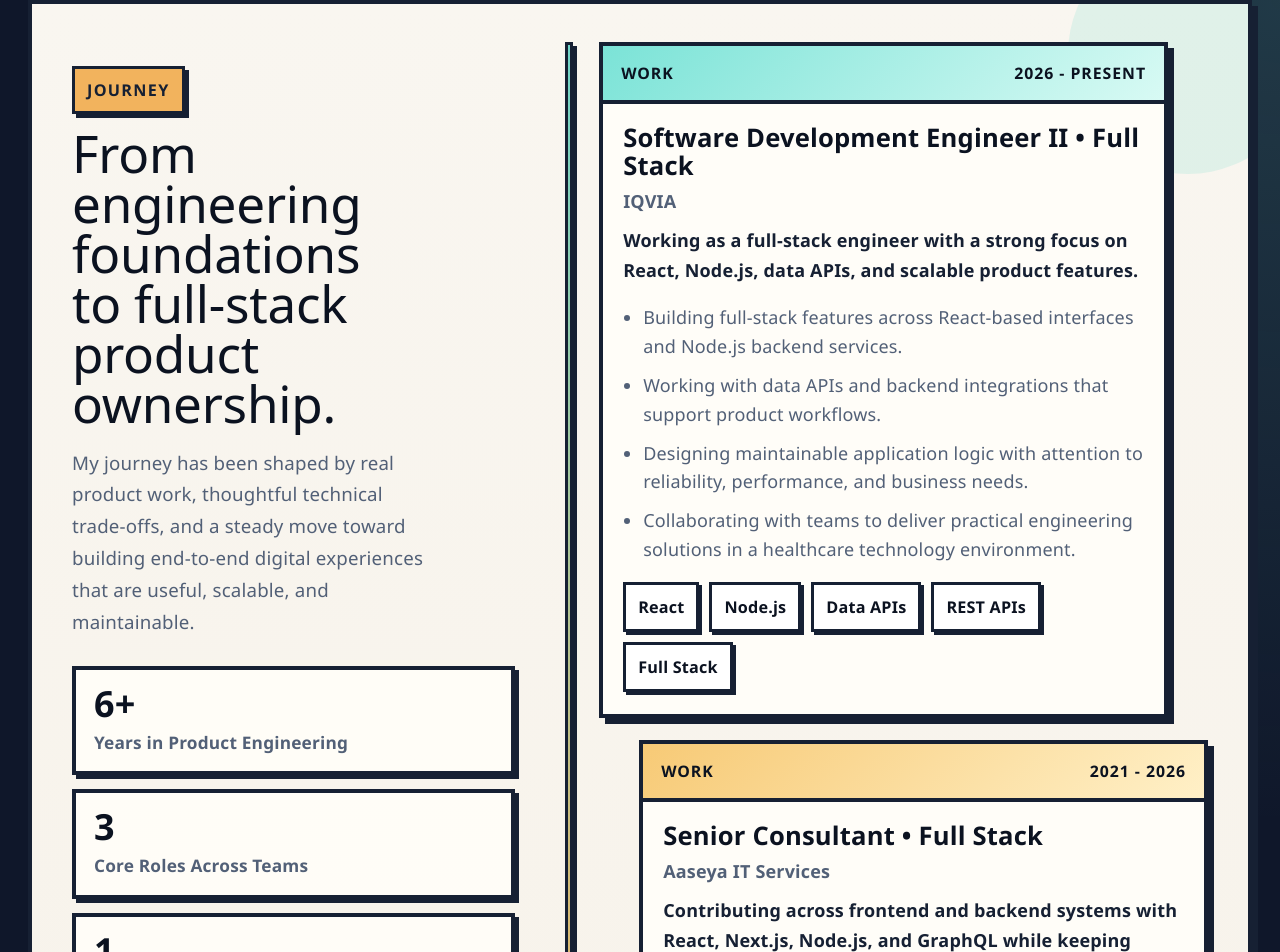
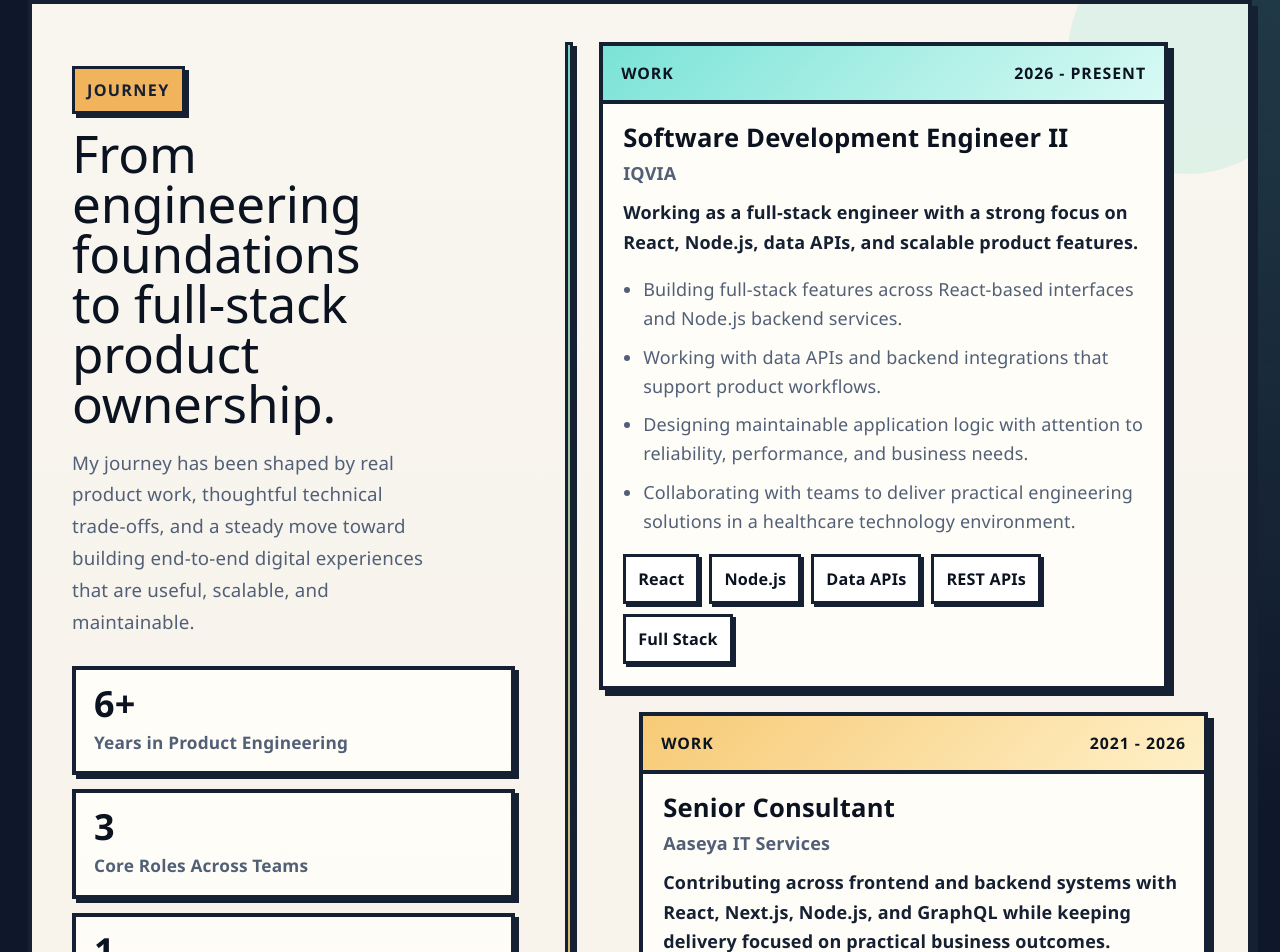
Before and after one commit to savya270997/virtualProfile, a React (Vite) app: page / in a window 1280 px wide. Shown: the part 2340-3292 px from the top of the page. Built offline with nearby package versions, Linux system fonts and the light colour scheme.

Commit message:
Clean up journey role titles

```diff
--- a/src/components/journey.jsx
+++ b/src/components/journey.jsx
@@ -10,7 +10,7 @@ const journeyItems = [
   {
     kind: "work",
     year: "2026 - Present",
-    title: "Software Development Engineer II • Full Stack",
+    title: "Software Development Engineer II",
     org: "IQVIA",
     accent: "journey-accent-sky",
     summary:
@@ -26,7 +26,7 @@ const journeyItems = [
   {
     kind: "work",
     year: "2021 - 2026",
-    title: "Senior Consultant • Full Stack",
+    title: "Senior Consultant",
     org: "Aaseya IT Services",
     accent: "journey-accent-yellow",
     summary:
```
